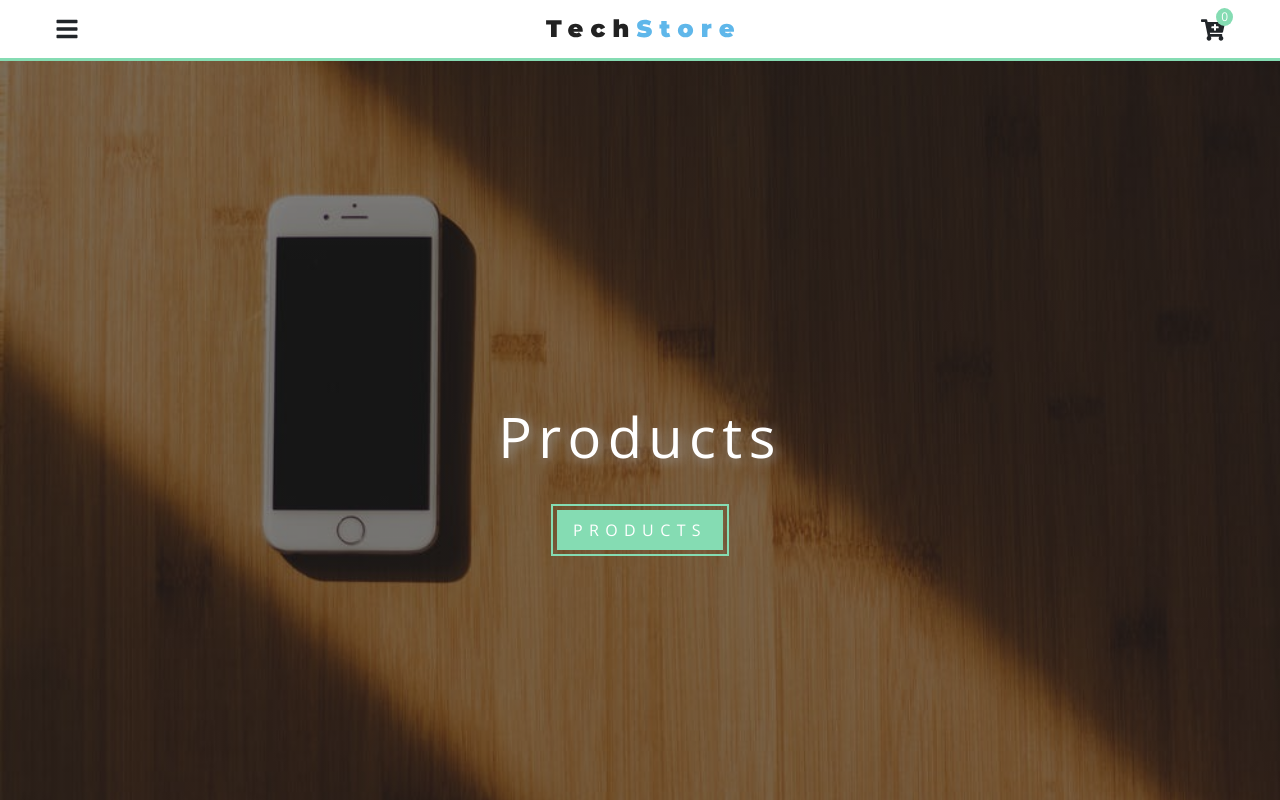
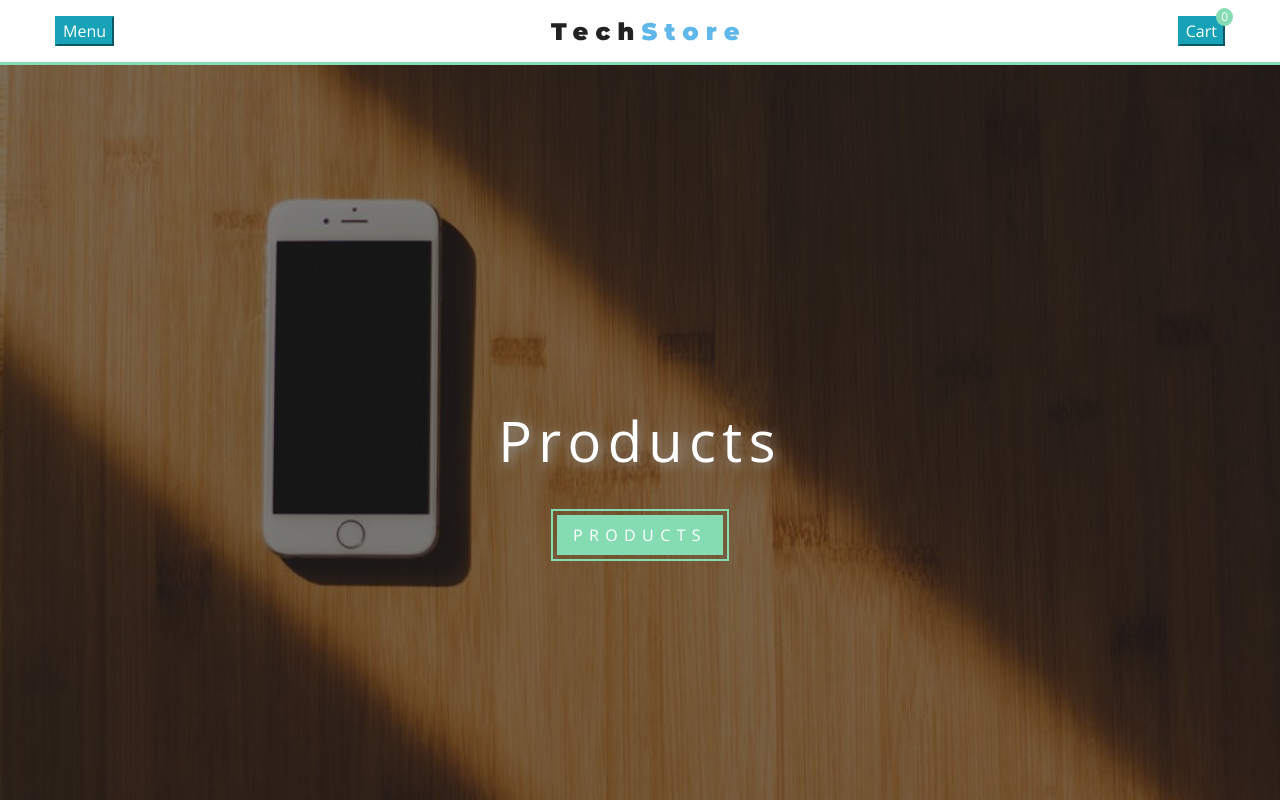
Before and after one commit to yashv6655/Ecommerce-Site, a React (Create React App) app: page / in a window 1280 px wide. Shown: the top 800 px of the page. Built offline with nearby package versions, Linux system fonts and the light colour scheme; no server answers.

Commit message:
Added Bootstrap Buttons replacing FA Icons

```diff
--- a/src/components/Navbar.js
+++ b/src/components/Navbar.js
@@ -12,10 +12,24 @@ export default function Navbar() {
         return (
           <NavWrapper>
             <div className="nav-center">
-              <FaBars className="nav-icon" onClick={handleSidebar} />
+              {/* <FaBars className="nav-icon" onClick={handleSidebar} /> */}
+              <button
+                type="button"
+                className="btn-info"
+                onClick={handleSidebar}
+              >
+                Menu
+              </button>
               <img src={logo} alt="Company" />
               <div className="nav-cart">
-                <FaCartPlus className="nav-icon" onClick={handleCart} />
+                {/* <FaCartPlus
+                  style={{ background: "var(--primaryColor)" }}
+                  className="nav-icon"
+                  onClick={handleCart}
+                /> */}
+                <button type="button" className="btn-info" onClick={handleCart}>
+                  Cart
+                </button>
                 <div className="cart-items">{cartItems}</div>
               </div>
             </div>
```
